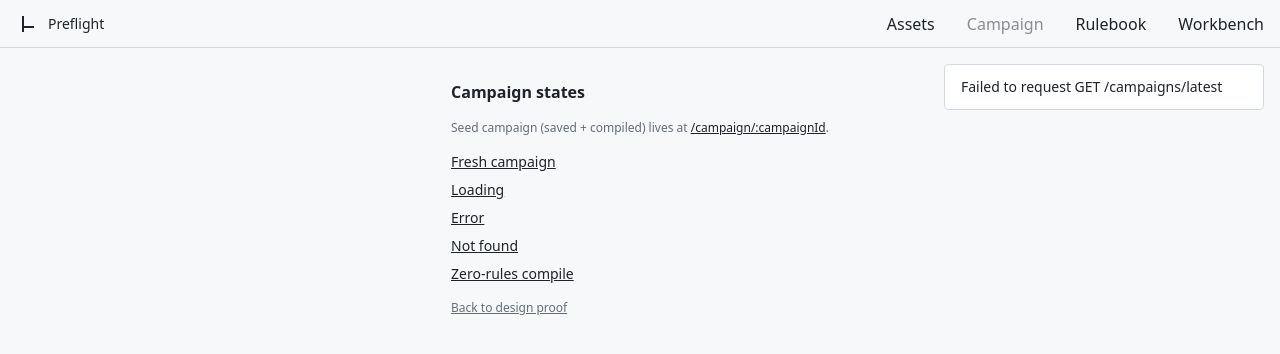
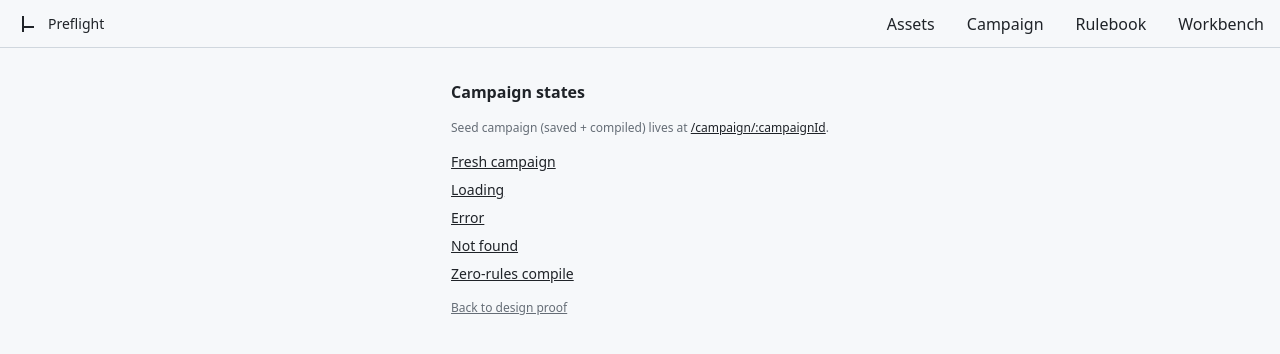
Before and after one commit to sahil-ladhania/preflight, a React (Vite) app in the folder apps/preflight-web/: page /design-proof/campaign in a window 1280 px wide. Shown: the top 354 px of the page. Built offline with nearby package versions, Linux system fonts and the light colour scheme; no server answers.

Commit message:
fix(web): start fresh campaign from nav instead of resuming seed

```diff
--- a/apps/preflight-web/src/features/assets/useAssetsList.ts
+++ b/apps/preflight-web/src/features/assets/useAssetsList.ts
@@ -4,16 +4,14 @@
  */
 
 import { useCallback, useEffect, useRef, useState } from "react";
-import { useNavigate } from "react-router-dom";
 
 import type { AssetListItemDTO } from "@preflight/schemas";
 
 import { getAssetsService } from "@/features/assets/assets.service";
 import type { AssetsListView } from "@/features/assets/types";
 import { usePendingPoll } from "@/features/assets/usePendingPoll";
-import { createCampaignService } from "@/features/campaign/campaign.service";
+import { useCreateCampaign } from "@/features/campaign/useCreateCampaign";
 import { useDelayedLoading } from "@/features/shell/useDelayedLoading";
-import { useToastContext } from "@/features/shell/ToastHost";
 import { ApiClientError } from "@/lib/api";
 
 export function useAssetsList(): {
@@ -24,8 +22,7 @@ export function useAssetsList(): {
   retry: () => void;
   createCampaignAndGo: () => Promise<void>;
 } {
-  const navigate = useNavigate();
-  const { enqueue } = useToastContext();
+  const { createCampaignAndGo } = useCreateCampaign();
   const [assets, setAssets] = useState<AssetListItemDTO[]>([]);
   const [view, setView] = useState<AssetsListView>("loading");
   const [pollError, setPollError] = useState<boolean>(false);
@@ -88,29 +85,6 @@ export function useAssetsList(): {
     void load();
   }, [assets.length, load]);
 
-  const createCampaignAndGo = useCallback(async (): Promise<void> => {
-    const controller = new AbortController();
-
-    try {
-      const campaign = await createCampaignService(
-        { freeText: "" },
-        controller.signal,
-      );
-      navigate(`/campaign/${campaign.id}`);
-    } catch (error: unknown) {
-      if (error instanceof ApiClientError && error.kind === "abort") {
-        return;
-      }
-      if (error instanceof ApiClientError) {
-        enqueue(error.apiError ?? error.message);
-        return;
-      }
-      if (error instanceof Error) {
-        enqueue(error.message);
-      }
-    }
-  }, [enqueue, navigate]);
-
   return {
     assets,
     view,
--- a/apps/preflight-web/src/features/campaign/Campaign.tsx
+++ b/apps/preflight-web/src/features/campaign/Campaign.tsx
@@ -7,6 +7,7 @@
 import type { ReactElement } from "react";
 import { useParams } from "react-router-dom";
 
+import { Button } from "@/components/ui/button";
 import { BriefForm } from "@/features/campaign/BriefForm";
 import { CampaignStep } from "@/features/campaign/CampaignStep";
 import {
@@ -24,6 +25,7 @@ import { briefFromCampaign, campaignGateState } from "@/features/campaign/lib";
 import type { CampaignProps } from "@/features/campaign/types";
 import { useCampaign } from "@/features/campaign/useCampaign";
 import { useCampaignFixture } from "@/features/campaign/useCampaignFixture";
+import { useCreateCampaign } from "@/features/campaign/useCreateCampaign";
 
 export function Campaign({
   campaign,
@@ -57,6 +59,8 @@ export function Campaign({
   onCompile,
   onGenerate,
   onRetry,
+  onNewCampaign,
+  newCampaignInFlight = false,
 }: CampaignProps): ReactElement {
   const fixture = useCampaignFixture(
     campaign,
@@ -166,7 +170,21 @@ export function Campaign({
 
   return (
     <div className="mx-auto flex min-h-[calc(100vh-3rem)] max-w-[720px] flex-col gap-4 bg-canvas-subtle px-8 py-6">
-      <h1 className="text-title text-fg">Campaign</h1>
+      <div className="flex items-center justify-between gap-4">
+        <h1 className="text-title text-fg">Campaign</h1>
+        {onNewCampaign !== undefined ? (
+          <Button
+            type="button"
+            className="h-8 shrink-0 rounded-md px-4"
+            disabled={newCampaignInFlight}
+            onClick={() => {
+              void onNewCampaign();
+            }}
+          >
+            New campaign
+          </Button>
+        ) : null}
+      </div>
       <CampaignStepNav activeStep={activeStep} />
       <CampaignStep
         title="Brief"
@@ -231,6 +249,7 @@ export function Campaign({
 export function CampaignRoute(): ReactElement {
   const { campaignId } = useParams<{ campaignId: string }>();
   const hook = useCampaign(campaignId);
+  const { createInFlight, createCampaignAndGo } = useCreateCampaign();
 
   if (hook.notFound) {
     return <CampaignNotFoundState />;
@@ -291,6 +310,10 @@ export function CampaignRoute(): ReactElement {
       onGenerate={() => {
         void hook.generate();
       }}
+      onNewCampaign={() => {
+        void createCampaignAndGo();
+      }}
+      newCampaignInFlight={createInFlight}
     />
   );
 }
--- a/apps/preflight-web/src/features/campaign/types.ts
+++ b/apps/preflight-web/src/features/campaign/types.ts
@@ -56,6 +56,8 @@ export interface CampaignProps {
   onCompile?: () => void;
   onGenerate?: () => void;
   onRetry?: () => void;
+  onNewCampaign?: () => void;
+  newCampaignInFlight?: boolean;
 }
 
 export interface CampaignStepProps {
--- /dev/null
+++ b/apps/preflight-web/src/features/campaign/useCreateCampaign.ts
@@ -0,0 +1,58 @@
+/**
+ * useCreateCampaign — POST /campaigns and navigate to blank brief.
+ * Why: shared by Assets list, Campaign page, and top nav.
+ */
+
+import { useCallback, useRef, useState } from "react";
+import { useNavigate } from "react-router-dom";
+
+import { createNewCampaignNavService } from "@/features/shell/campaign-nav.service";
+import { useToastContext } from "@/features/shell/ToastHost";
+import { ApiClientError } from "@/lib/api";
+
+export function useCreateCampaign(): {
+  createInFlight: boolean;
+  createCampaignAndGo: () => Promise<void>;
+} {
+  const navigate = useNavigate();
+  const { enqueue } = useToastContext();
+  const [createInFlight, setCreateInFlight] = useState<boolean>(false);
+  const guardRef = useRef<boolean>(false);
+
+  const createCampaignAndGo = useCallback(async (): Promise<void> => {
+    if (createInFlight || guardRef.current) {
+      return;
+    }
+
+    guardRef.current = true;
+    setCreateInFlight(true);
+    const controller = new AbortController();
+
+    try {
+      const id = await createNewCampaignNavService(controller.signal);
+      if (controller.signal.aborted) {
+        return;
+      }
+      void navigate(`/campaign/${id}`);
+    } catch (error: unknown) {
+      if (controller.signal.aborted) {
+        return;
+      }
+      if (error instanceof ApiClientError && error.kind === "abort") {
+        return;
+      }
+      if (error instanceof ApiClientError) {
+        enqueue(error.apiError ?? error.message);
+        return;
+      }
+      if (error instanceof Error) {
+        enqueue(error.message);
+      }
+    } finally {
+      guardRef.current = false;
+      setCreateInFlight(false);
+    }
+  }, [createInFlight, enqueue, navigate]);
+
+  return { createInFlight, createCampaignAndGo };
+}
--- a/apps/preflight-web/src/features/shell/TopBar.tsx
+++ b/apps/preflight-web/src/features/shell/TopBar.tsx
@@ -35,32 +35,11 @@ function navLinkClass(isActive: boolean): string {
 }
 
 function CampaignNavLink({
-  campaignHref,
-  disabled,
   navigating,
   isActive,
   onNavigate,
 }: CampaignNavLinkProps): ReactElement {
   const className = navLinkClass(isActive);
-
-  if (disabled) {
-    return (
-      <span
-        className={cn(className, "cursor-not-allowed opacity-50")}
-        aria-disabled="true"
-      >
-        Campaign
-      </span>
-    );
-  }
-
-  if (campaignHref !== null) {
-    return (
-      <Link to={campaignHref} className={className}>
-        Campaign
-      </Link>
-    );
-  }
 
   return (
     <button
@@ -79,8 +58,7 @@ function CampaignNavLink({
 export function TopBar(): ReactElement {
   const location = useLocation();
   const campaignActive = location.pathname.startsWith("/campaign/");
-  const { campaignHref, disabled, navigating, navigateToCampaign } =
-    useCampaignNavTarget();
+  const { navigating, navigateToCampaign } = useCampaignNavTarget();
 
   return (
     <header className="flex h-12 shrink-0 items-center justify-between border-b border-border bg-canvas-subtle px-4">
@@ -101,8 +79,6 @@ export function TopBar(): ReactElement {
           Assets
         </NavLink>
         <CampaignNavLink
-          campaignHref={campaignHref}
-          disabled={disabled}
           navigating={navigating}
           isActive={campaignActive}
           onNavigate={navigateToCampaign}
--- a/apps/preflight-web/src/features/shell/campaign-nav.service.ts
+++ b/apps/preflight-web/src/features/shell/campaign-nav.service.ts
@@ -1,6 +1,6 @@
 /**
- * campaign-nav.service — resolve Campaign nav target id.
- * Why: TopBar prefetches latest; create-on-click when none exists (15 §4.8).
+ * campaign-nav.service — Campaign nav create + Workbench handoff.
+ * Why: top nav always starts fresh; Workbench resumes latest (09 Screen 5).
  */
 
 import { ApiClientError } from "@/lib/api";
@@ -10,15 +10,35 @@ import {
   getLatestCampaignIdService,
 } from "@/features/campaign/campaign.service";
 
-export async function prefetchCampaignNavHref(
+export async function createNewCampaignNavService(
   signal: AbortSignal,
-): Promise<string | null> {
+): Promise<string> {
+  try {
+    const created = await createCampaignService({ freeText: "" }, signal);
+    return created.id;
+  } catch (error: unknown) {
+    if (error instanceof ApiClientError) {
+      throw error;
+    }
+
+    const message =
+      error instanceof Error
+        ? error.message
+        : "createNewCampaignNavService failed";
+    throw new Error(`createNewCampaignNavService: ${message}`, { cause: error });
+  }
+}
+
+/** Workbench handoff — latest campaign, or create when none exist. */
+export async function resolveWorkbenchCampaignHandoff(
+  signal: AbortSignal,
+): Promise<string> {
   try {
     const latest = await getLatestCampaignIdService(signal);
-    return `/campaign/${latest.id}`;
+    return latest.id;
   } catch (error: unknown) {
     if (error instanceof ApiClientError && error.kind === "not_found") {
-      return null;
+      return createNewCampaignNavService(signal);
     }
 
     if (error instanceof ApiClientError) {
@@ -26,39 +46,11 @@ export async function prefetchCampaignNavHref(
     }
 
     const message =
-      error instanceof Error ? error.message : "prefetchCampaignNavHref failed";
-    throw new Error(`prefetchCampaignNavHref: ${message}`, { cause: error });
+      error instanceof Error
+        ? error.message
+        : "resolveWorkbenchCampaignHandoff failed";
+    throw new Error(`resolveWorkbenchCampaignHandoff: ${message}`, {
+      cause: error,
+    });
   }
 }
-
-export async function resolveCampaignNavService(
-  signal: AbortSignal,
-): Promise<string> {
-  try {
-    const latest = await getLatestCampaignIdService(signal);
-    return latest.id;
-  } catch (error: unknown) {
-    if (error instanceof ApiClientError && error.kind === "not_found") {
-      try {
-        const created = await createCampaignService({ freeText: "" }, signal);
-        return created.id;
-      } catch (createError: unknown) {
-        const message =
-          createError instanceof Error
-            ? createError.message
-            : "resolveCampaignNavService create failed";
-        throw new Error(`resolveCampaignNavService: ${message}`, {
-          cause: createError,
-        });
-      }
-    }
-
-    if (error instanceof ApiClientError) {
-      throw error;
-    }
-
-    const message =
-      error instanceof Error ? error.message : "resolveCampaignNavService failed";
-    throw new Error(`resolveCampaignNavService: ${message}`, { cause: error });
-  }
-}
--- a/apps/preflight-web/src/features/shell/types.ts
+++ b/apps/preflight-web/src/features/shell/types.ts
@@ -17,15 +17,11 @@ export interface ToastContextValue {
 }
 
 export interface CampaignNavTarget {
-  campaignHref: string | null;
-  disabled: boolean;
   navigating: boolean;
   navigateToCampaign: () => Promise<void>;
 }
 
 export interface CampaignNavLinkProps {
-  campaignHref: string | null;
-  disabled: boolean;
   navigating: boolean;
   isActive: boolean;
   onNavigate: () => void;
--- a/apps/preflight-web/src/features/shell/useCampaignNavTarget.ts
+++ b/apps/preflight-web/src/features/shell/useCampaignNavTarget.ts
@@ -1,104 +1,16 @@
 /**
- * useCampaignNavTarget — Campaign nav href and create-on-click resolver.
- * Why: TopBar must not use fixture CAMPAIGN_ID (15 §4.8).
+ * useCampaignNavTarget — TopBar Campaign nav always starts a fresh campaign.
+ * Why: resume latest only on Workbench handoff (useWorkbench).
  */
 
-import { useCallback, useEffect, useRef, useState } from "react";
-import { useNavigate } from "react-router-dom";
-
-import {
-  prefetchCampaignNavHref,
-  resolveCampaignNavService,
-} from "@/features/shell/campaign-nav.service";
+import { useCreateCampaign } from "@/features/campaign/useCreateCampaign";
 import type { CampaignNavTarget } from "@/features/shell/types";
-import { useToastContext } from "@/features/shell/ToastHost";
-import { ApiClientError } from "@/lib/api";
 
 export function useCampaignNavTarget(): CampaignNavTarget {
-  const navigate = useNavigate();
-  const { enqueue } = useToastContext();
-  const [campaignHref, setCampaignHref] = useState<string | null>(null);
-  const [disabled, setDisabled] = useState<boolean>(false);
-  const [navigating, setNavigating] = useState<boolean>(false);
-  const navigateGuardRef = useRef<boolean>(false);
+  const { createInFlight, createCampaignAndGo } = useCreateCampaign();
 
-  useEffect(() => {
-    const controller = new AbortController();
-
-    const prefetch = async (): Promise<void> => {
-      try {
-        const href = await prefetchCampaignNavHref(controller.signal);
-        if (controller.signal.aborted) {
-          return;
-        }
-        setCampaignHref(href);
-        setDisabled(false);
-      } catch (error: unknown) {
-        if (controller.signal.aborted) {
-          return;
-        }
-        if (error instanceof ApiClientError && error.kind === "abort") {
-          return;
-        }
-        setDisabled(true);
-        if (error instanceof ApiClientError) {
-          enqueue(error.apiError ?? error.message);
-          return;
-        }
-        if (error instanceof Error) {
-          enqueue(error.message);
-        }
-      }
-    };
-
-    void prefetch();
-
-    return () => {
-      controller.abort();
-    };
-  }, [enqueue]);
-
-  const navigateToCampaign = useCallback(async (): Promise<void> => {
-    if (disabled || navigating || navigateGuardRef.current) {
-      return;
-    }
-
-    if (campaignHref !== null) {
-      void navigate(campaignHref);
-      return;
-    }
-
-    navigateGuardRef.current = true;
-    setNavigating(true);
-    const controller = new AbortController();
-
-    try {
-      const id = await resolveCampaignNavService(controller.signal);
-      if (controller.signal.aborted) {
-        return;
-      }
-      const href = `/campaign/${id}`;
-      setCampaignHref(href);
-      void navigate(href);
-    } catch (error: unknown) {
-      if (controller.signal.aborted) {
-        return;
-      }
-      if (error instanceof ApiClientError && error.kind === "abort") {
-        return;
-      }
-      if (error instanceof ApiClientError) {
-        enqueue(error.apiError ?? error.message);
-        return;
-      }
-      if (error instanceof Error) {
-        enqueue(error.message);
-      }
-    } finally {
-      navigateGuardRef.current = false;
-      setNavigating(false);
-    }
-  }, [campaignHref, disabled, enqueue, navigate, navigating]);
-
-  return { campaignHref, disabled, navigating, navigateToCampaign };
+  return {
+    navigating: createInFlight,
+    navigateToCampaign: createCampaignAndGo,
+  };
 }
--- a/apps/preflight-web/src/features/workbench/useWorkbench.ts
+++ b/apps/preflight-web/src/features/workbench/useWorkbench.ts
@@ -10,7 +10,7 @@ import type { RuleCatalogRowDTO } from "@preflight/schemas";
 
 import { sortCatalogRules } from "@/features/rulebook/lib";
 import { getRulesService } from "@/features/rulebook/rulebook.service";
-import { resolveCampaignNavService } from "@/features/shell/campaign-nav.service";
+import { resolveWorkbenchCampaignHandoff } from "@/features/shell/campaign-nav.service";
 import { useToastContext } from "@/features/shell/ToastHost";
 import { nextMessageId } from "@/features/workbench/lib";
 import { sendWorkbenchChatService } from "@/features/workbench/workbench.service";
@@ -148,7 +148,7 @@ export function useWorkbench(): {
     const controller = new AbortController();
 
     try {
-      const campaignId = await resolveCampaignNavService(controller.signal);
+      const campaignId = await resolveWorkbenchCampaignHandoff(controller.signal);
       void navigate(`/campaign/${campaignId}`);
     } catch (error: unknown) {
       toastApiError(error);
```
